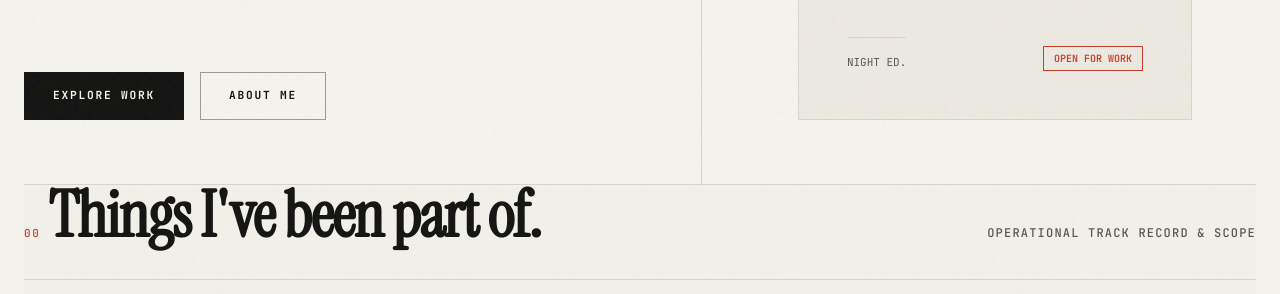
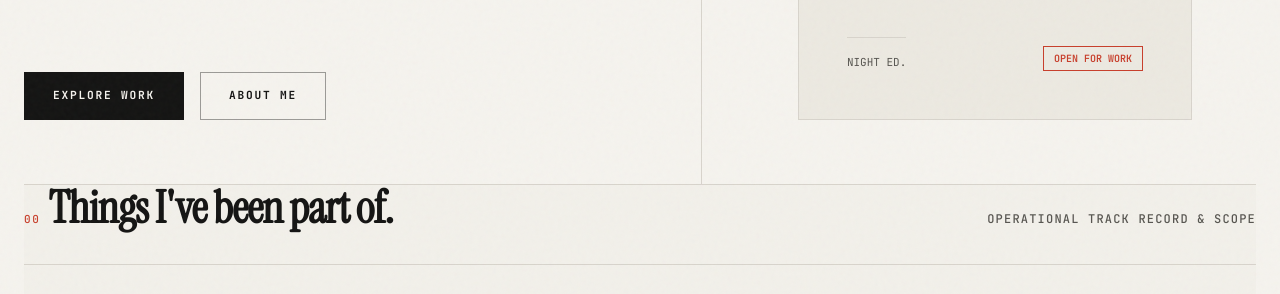
Before and after one commit to KSVK26/Portfolio, a plain HTML site: page index.html in a window 1280 px wide. Shown: the part 451-745 px from the top of the page. Drawn offline with Linux system fonts and the light colour scheme.

Commit message:
home: scale proof title down to match reference
clamp(2.35rem,5vw,4.5rem) rendered at 72px on wide screens — 6.5x the
11px number, which is what made the header look off. Use
clamp(1.875rem,3.5vw,3rem) so it tops out at 48px, matching the
reference layout's title-to-number ratio.

Co-Authored-By: Claude Code <noreply@anthropic.com>

```diff
--- a/css/styles.css
+++ b/css/styles.css
@@ -1413,7 +1413,7 @@ html.dark .plate-logo { filter: brightness(0) invert(1); }
 }
 .proof-header-left { display: flex; align-items: baseline; gap: 0.5rem; }
 .proof-number { font-family: 'JetBrains Mono', monospace; font-size: 0.6875rem; font-weight: 500; letter-spacing: 0.16em; text-transform: uppercase; color: var(--accent); margin-bottom: 0; }
-.proof-title { font-family: 'Instrument Serif', Georgia, serif; font-size: clamp(2.35rem, 5vw, 4.5rem); font-weight: 700; letter-spacing: -0.02em; color: var(--text-ink); line-height: 0.98; }
+.proof-title { font-family: 'Instrument Serif', Georgia, serif; font-size: clamp(1.875rem, 3.5vw, 3rem); font-weight: 700; letter-spacing: -0.02em; color: var(--text-ink); line-height: 1.05; }
 .proof-subtitle { font-family: 'JetBrains Mono', monospace; font-size: 0.75rem; font-weight: 500; letter-spacing: 0.1em; text-transform: uppercase; color: var(--text-muted); }
 .proof-grid {
   display: grid;
```
